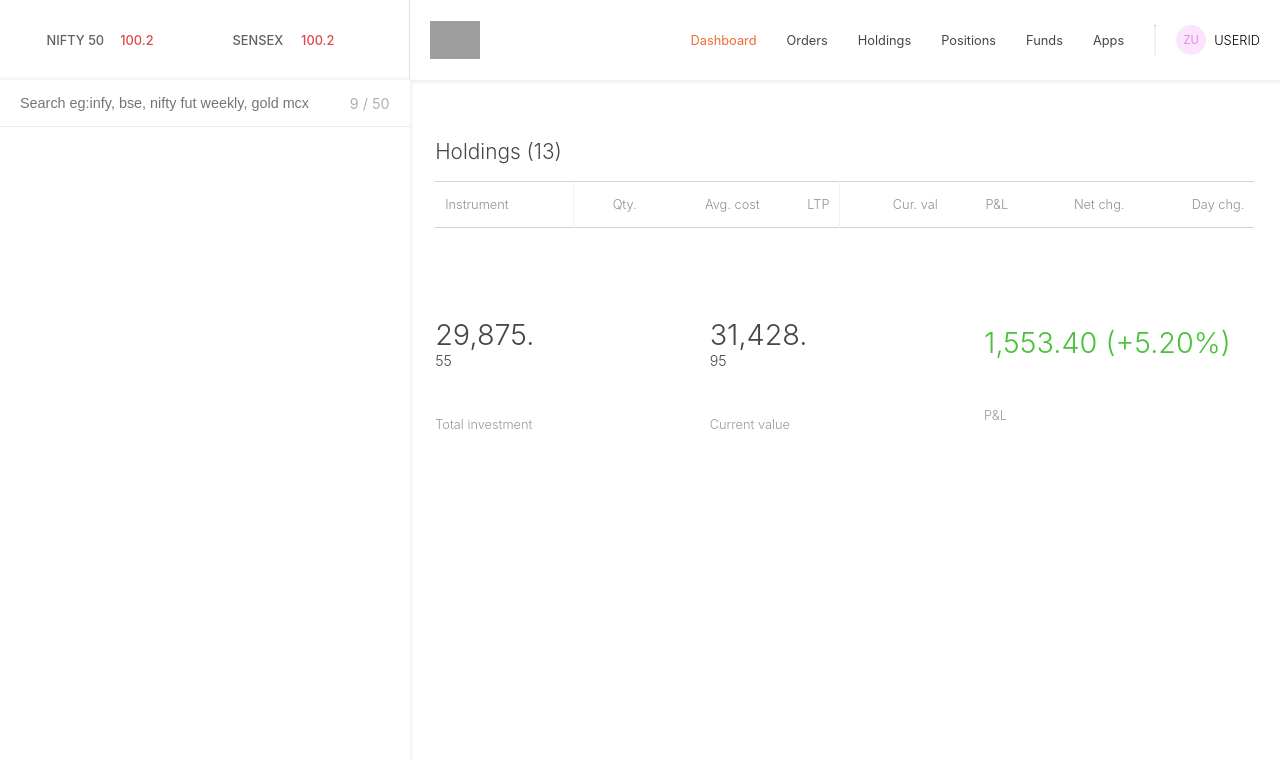
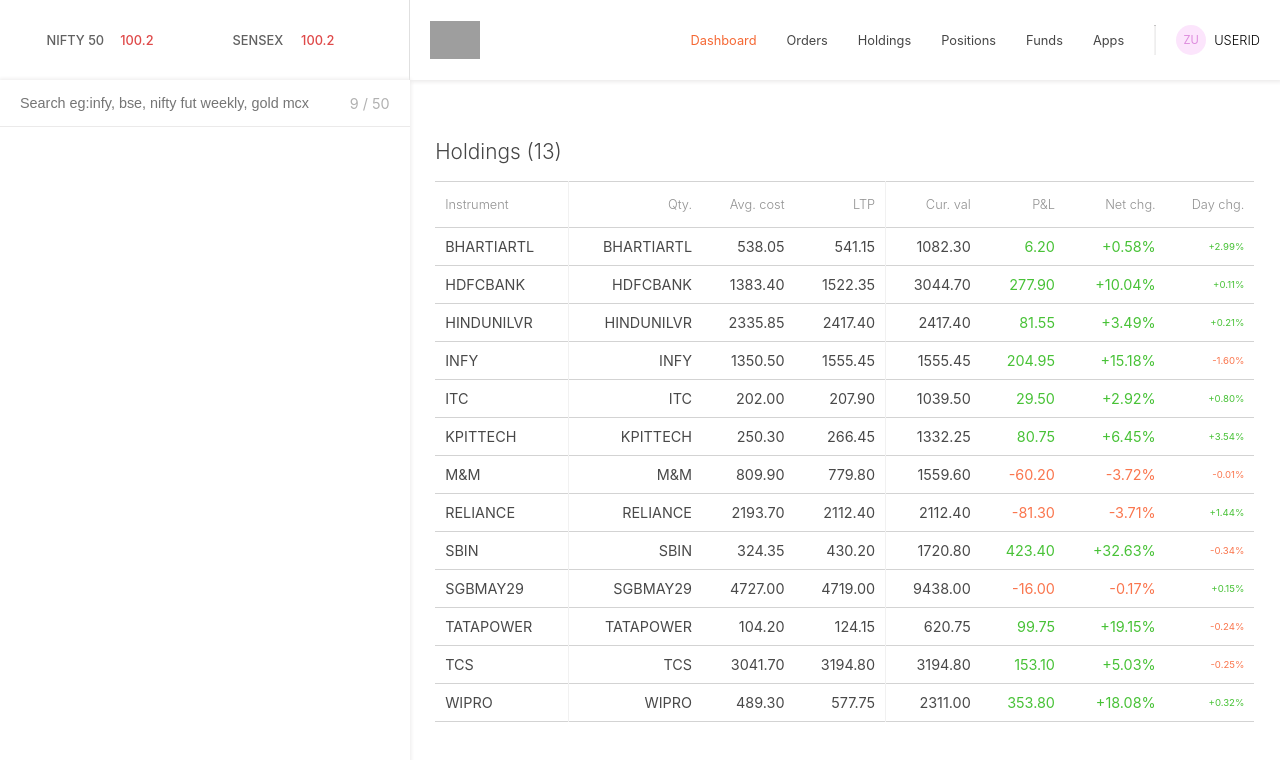
Before and after one commit to bablukup/TradeBuddy, a React (Vite) app in the folder dashboard/: page /holdings in a window 1280 px wide. Shown: the top 760 px of the page. Built offline with nearby package versions, Linux system fonts and the light colour scheme; grey boxes are pictures that could not be loaded.

Commit message:
Added to holdings and positions

```diff
--- a/dashboard/src/components/Holdings.jsx
+++ b/dashboard/src/components/Holdings.jsx
@@ -1,12 +1,14 @@
 import React from "react";
+import { holdings } from "../data/data";
 
 const Holdings = () => {
   return (
     <>
-      <h3 className="title">Holdings (13)</h3>
+      <h3 className="title">Holdings ({holdings.length})</h3>
 
       <div className="order-table">
         <table>
+          <thead>
             <tr>
               <th>Instrument</th>
               <th>Qty.</th>
@@ -17,6 +19,32 @@
               <th>Net chg.</th>
               <th>Day chg.</th>
             </tr>
+          </thead>
+          <tbody>
+            {holdings.map((stock, index) => {
+              const curValue = stock.price * stock.qty;
+              const isProfit = curValue - stock.avg * stock.qty >= 0.0;
+              const profClass = isProfit ? "profit" : "loss";
+
+              const netClass = stock.net.includes("-") ? "loss" : "profit";
+              const dayClass = stock.day.includes("-") ? "loss" : "profit";
+
+              return (
+                <tr key={index}>
+                  <td>{stock.name}</td>
+                  <td>{stock.name}</td>
+                  <td>{stock.avg.toFixed(2)}</td>
+                  <td>{stock.price.toFixed(2)}</td>
+                  <td>{curValue.toFixed(2)}</td>
+                  <td className={profClass}>
+                    {(curValue - stock.avg * stock.qty).toFixed(2)}
+                  </td>
+                  <td className={netClass}>{stock.net}</td>
+                  <td className={dayClass}>{stock.day}</td>
+                </tr>
+              );
+            })}
+          </tbody>
         </table>
       </div>
 
--- a/dashboard/src/components/Positions.jsx
+++ b/dashboard/src/components/Positions.jsx
@@ -1,12 +1,14 @@
 import React from "react";
+import { positions } from "../data/data";
 
 const Positions = () => {
   return (
     <>
-      <h3 className="title">Positions (2)</h3>
+      <h3 className="title">Positions ({positions.length})</h3>
 
       <div className="order-table">
         <table>
+          <thead>
             <tr>
               <th>Product</th>
               <th>Instrument</th>
@@ -16,6 +18,30 @@
               <th>P&L</th>
               <th>Chg.</th>
             </tr>
+          </thead>
+          <tbody>
+            {positions.map((stock, index) => {
+              const curValue = stock.price * stock.qty;
+              const isProfit = curValue - stock.avg * stock.qty >= 0.0;
+              const profClass = isProfit ? "profit" : "loss";
+              const netClass = stock.net.includes("-") ? "loss" : "profit";
+              const dayClass = stock.day.includes("-") ? "loss" : "profit";
+
+              return (
+                <tr key={index}>
+                  <td>{stock.product}</td>
+                  <td>{stock.name}</td>
+                  <td>{stock.qty}</td>
+                  <td>{stock.avg.toFixed(2)}</td>
+                  <td>{stock.price.toFixed(2)}</td>
+                  <td className={profClass}>
+                    {(curValue - stock.avg * stock.qty).toFixed(2)}
+                  </td>
+                  <td className={dayClass}>{stock.day}</td>
+                </tr>
+              );
+            })}
+          </tbody>
         </table>
       </div>
     </>
```
Lines whose indentation alone changed are shown as unchanged.
